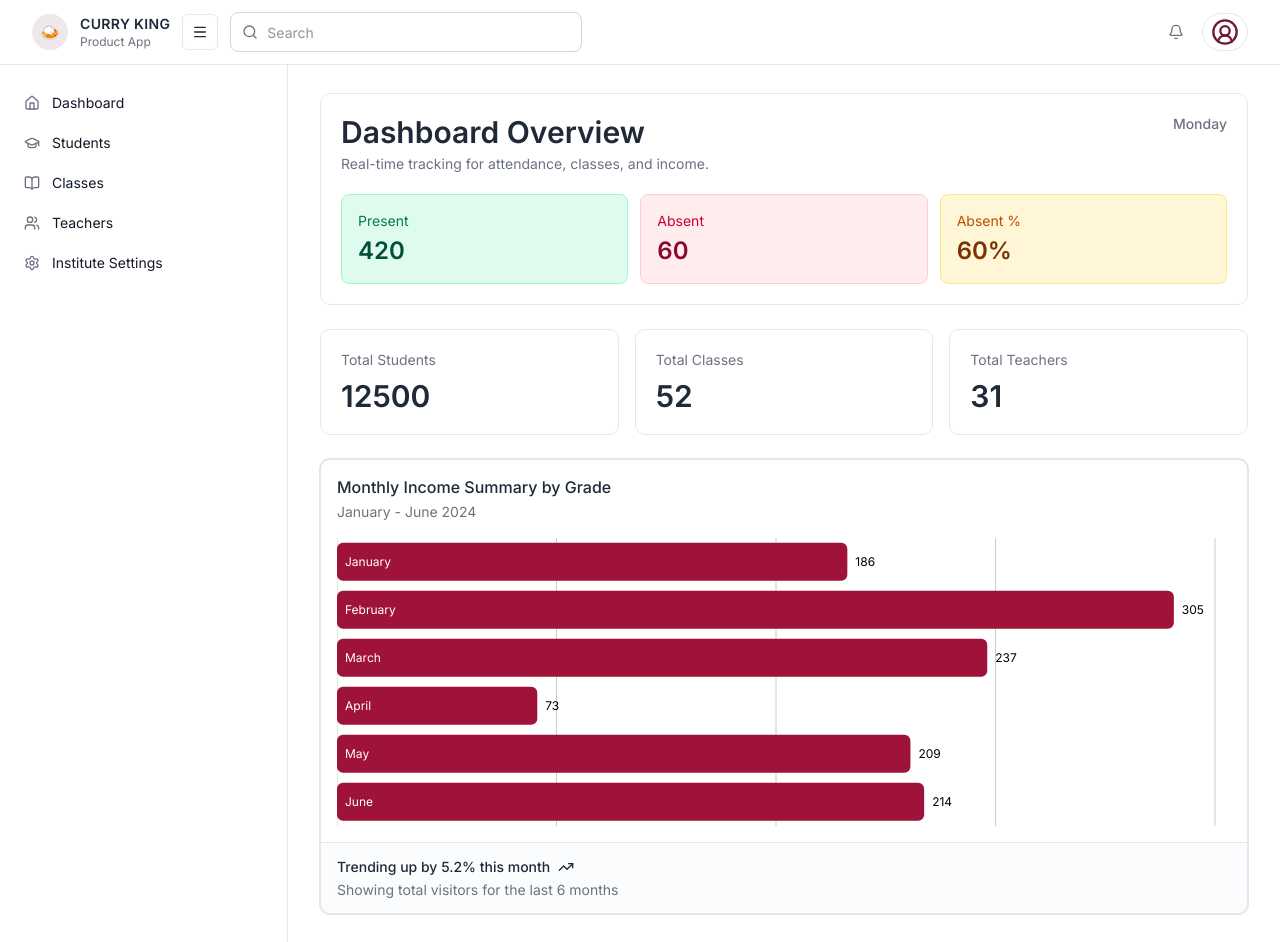
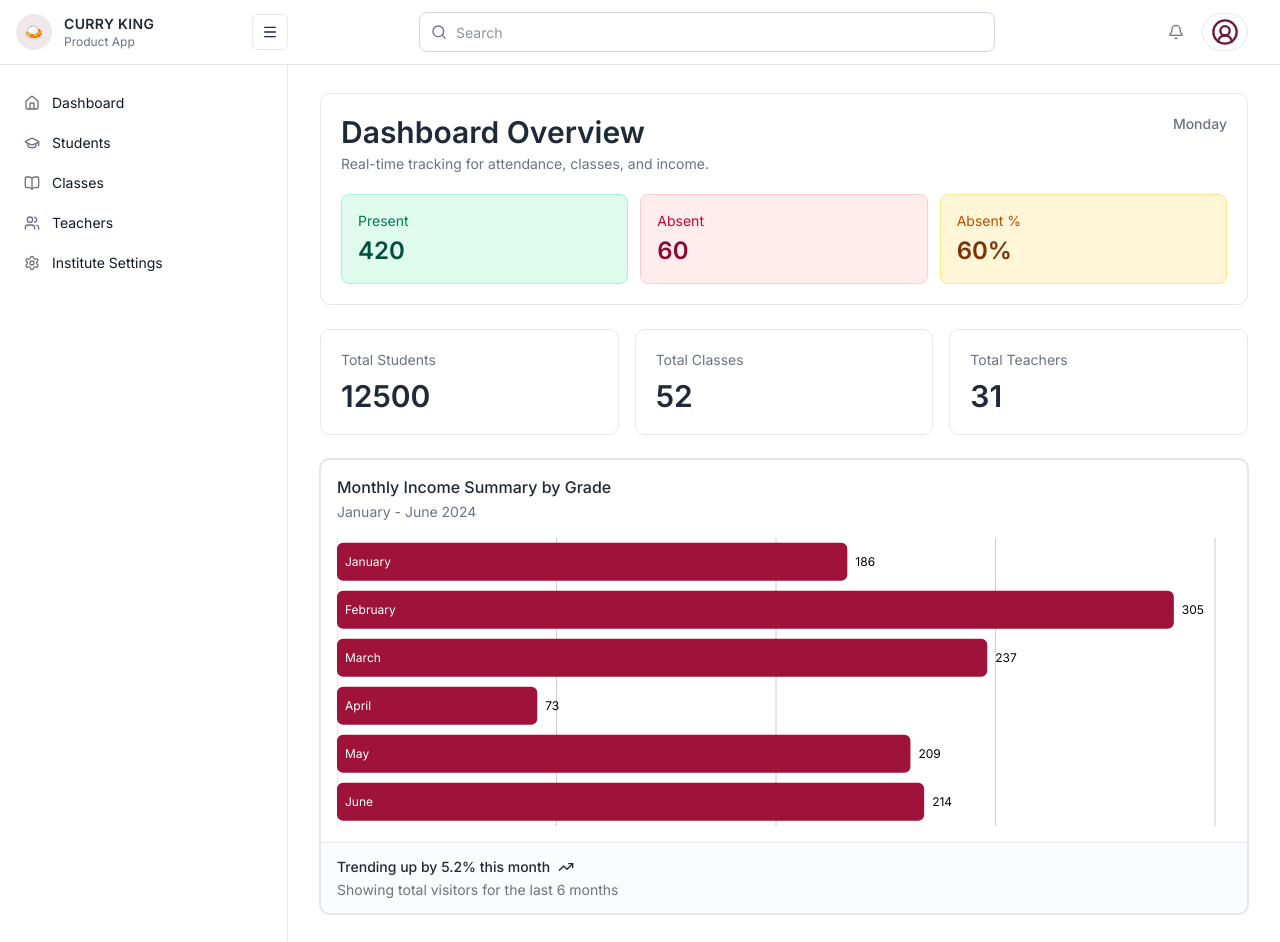
Before and after one commit to TharakaJayz/student-management-ui, a Next.js app: page /dashboard in a window 1280 px wide. Built offline with nearby package versions, Linux system fonts and the light colour scheme.

Commit message:
format dashboard layout

```diff
--- a/app/(dashboard)/layout.tsx
+++ b/app/(dashboard)/layout.tsx
@@ -1,18 +1,9 @@
 "use client"
 
-import Link from "next/link"
 import { useState } from "react"
-import {
-  Bell,
-  BookOpen,
-  GraduationCap,
-  Home,
-  Menu,
-  Search,
-  Settings,
-  Users,
-  UserCircle2,
-} from "lucide-react"
+import { BookOpen, GraduationCap, Home, Settings, Users } from "lucide-react"
+import LeftSidebar from "@/app/common/layout/LeftSidebar"
+import TopBar from "@/app/common/layout/TopBar"
 
 const primaryNav = [
   { title: "Dashboard", icon: Home, href: "/dashboard" },
@@ -31,76 +22,14 @@ export default function DashboardLayout({
 
   return (
     <div className="min-h-screen bg-background text-card-foreground">
-      <header className="sticky top-0 z-20 border-b border-border bg-topbar text-topbar-foreground">
-        <div className="flex h-16 items-center justify-between gap-4 px-4 md:px-8">
-          <div className="flex items-center gap-3">
-            <div className="size-9 shrink-0 rounded-full bg-primary/10 text-center leading-9">
-              🍛
-            </div>
-            <div>
-              <p className="text-sm font-semibold tracking-wide">CURRY KING</p>
-              <p className="text-xs text-muted-foreground">Product App</p>
-            </div>
-            <button
-              type="button"
-              className="inline-flex size-9 shrink-0 items-center justify-center rounded-md border border-border bg-card text-card-foreground"
-              aria-label="Toggle navigation"
-              onClick={() => setIsSidebarOpen((prev) => !prev)}
-            >
-              <Menu className="size-4" />
-            </button>
-            <div className="relative w-68 max-w-full sm:w-88">
-              <Search className="pointer-events-none absolute left-3 top-1/2 size-4 -translate-y-1/2 text-muted-foreground" />
-              <input
-                type="search"
-                placeholder="Search"
-                className="h-10 w-full rounded-lg border border-input bg-card pl-9 pr-3 text-sm outline-none ring-offset-background transition focus-visible:ring-2 focus-visible:ring-ring"
-              />
-            </div>
-          </div>
-
-          <div className="flex items-center gap-2">
-            <button
-              type="button"
-              className="inline-flex size-9 items-center justify-center rounded-md text-muted-foreground hover:bg-muted"
-              aria-label="Notifications"
-            >
-              <Bell className="size-4" />
-            </button>
-            <button
-              type="button"
-              className="inline-flex items-center gap-2 rounded-full border border-border bg-card px-2 py-1"
-              aria-label="Profile"
-            >
-              <UserCircle2 className="size-7 text-primary" />
-            </button>
-          </div>
-        </div>
-      </header>
+      <TopBar onToggleSidebar={() => setIsSidebarOpen((prev) => !prev)} />
 
       <div className="flex">
-        <aside
-          className={`flex min-h-[calc(100vh-4rem)] shrink-0 flex-col border-r border-sidebar-border bg-sidebar text-sidebar-foreground transition-[width] duration-200 ${
-            isSidebarOpen ? "w-72" : "w-16"
-          }`}
-        >
-          <nav className="flex-1 overflow-y-auto px-3 py-5">
-            <div className="space-y-1">
-              {primaryNav.map((item) => (
-                <Link
-                  key={item.title}
-                href={item.href}
-                  className={`flex rounded-md px-3 py-2 text-sm text-sidebar-foreground transition-colors hover:bg-sidebar-accent hover:text-sidebar-accent-foreground ${
-                    isSidebarOpen ? "items-center gap-3" : "items-center justify-center"
-                  }`}
-                >
-                  <item.icon className="size-4 shrink-0 text-muted-foreground" />
-                  {isSidebarOpen ? <span>{item.title}</span> : null}
-                </Link>
-              ))}
-            </div>
-          </nav>
-        </aside>
+        <LeftSidebar
+          isSidebarOpen={isSidebarOpen}
+          navItems={primaryNav}
+          onToggleSidebar={() => !isSidebarOpen ? setIsSidebarOpen((prev) => !prev) : null}
+        />
 
         <main className="min-w-0 flex-1 px-4 py-5 md:px-8 md:py-7">{children}</main>
       </div>
--- /dev/null
+++ b/app/common/layout/LeftSidebar.tsx
@@ -0,0 +1,48 @@
+import Link from "next/link"
+import type { LucideIcon } from "lucide-react"
+
+type NavItem = {
+  title: string
+  href: string
+  icon: LucideIcon
+}
+
+type LeftSidebarProps = {
+  isSidebarOpen: boolean
+  navItems: NavItem[]
+  onToggleSidebar: () => void
+}
+
+const LeftSidebar = ({
+  isSidebarOpen,
+  navItems,
+  onToggleSidebar,
+}: LeftSidebarProps) => {
+  return (
+    <aside
+      className={`flex min-h-[calc(100vh-4rem)] shrink-0 flex-col border-r border-sidebar-border bg-sidebar text-sidebar-foreground transition-[width] duration-200 ${
+        isSidebarOpen ? "w-72" : "w-16"
+      }`}
+    >
+      <nav className="flex-1 overflow-y-auto px-3 py-5">
+        <div className="space-y-1">
+          {navItems.map((item) => (
+            <Link
+              key={item.title}
+              href={item.href}
+              onClick={onToggleSidebar}
+              className={`flex rounded-md px-3 py-2 text-sm text-sidebar-foreground transition-colors hover:bg-sidebar-accent hover:text-sidebar-accent-foreground ${
+                isSidebarOpen ? "items-center gap-3" : "items-center justify-center"
+              }`}
+            >
+              <item.icon className="size-4 shrink-0 text-muted-foreground" />
+              {isSidebarOpen ? item.title : null}
+            </Link>
+          ))}
+        </div>
+      </nav>
+    </aside>
+  )
+}
+
+export default LeftSidebar
--- /dev/null
+++ b/app/common/layout/TopBar.tsx
@@ -0,0 +1,63 @@
+import { Bell, Menu, Search, UserCircle2 } from "lucide-react"
+
+type TopBarProps = {
+  onToggleSidebar: () => void
+}
+
+const TopBar = ({ onToggleSidebar }: TopBarProps) => {
+  return (
+    <header className="sticky top-0 z-20 border-b border-border bg-topbar text-topbar-foreground">
+      <div className="flex h-16 items-center">
+        <div className="flex h-full w-72 shrink-0 items-center justify-between pl-4">
+          <div className="flex items-center gap-3">
+            <div className="size-9 shrink-0 rounded-full bg-primary/10 text-center leading-9">
+              🍛
+            </div>
+            <div>
+              <p className="text-sm font-semibold tracking-wide">CURRY KING</p>
+              <p className="text-xs text-muted-foreground">Product App</p>
+            </div>
+          </div>
+          <button
+            type="button"
+            className="inline-flex size-9 shrink-0 items-center justify-center rounded-md border border-border bg-card text-card-foreground hover:cursor-pointer"
+            aria-label="Toggle navigation"
+            onClick={onToggleSidebar}
+          >
+            <Menu className="size-4 " />
+          </button>
+        </div>
+
+        <div className="flex min-w-0 flex-1 items-center justify-center px-4">
+          <div className="relative w-full max-w-xl">
+            <Search className="pointer-events-none absolute left-3 top-1/2 size-4 -translate-y-1/2 text-muted-foreground" />
+            <input
+              type="search"
+              placeholder="Search"
+              className="h-10 w-full rounded-lg border border-input bg-card pl-9 pr-3 text-sm outline-none ring-offset-background transition focus-visible:ring-2 focus-visible:ring-ring"
+            />
+          </div>
+        </div>
+
+        <div className="flex items-center gap-2 px-4 md:px-8">
+          <button
+            type="button"
+            className="inline-flex size-9 items-center justify-center rounded-md text-muted-foreground hover:bg-muted"
+            aria-label="Notifications"
+          >
+            <Bell className="size-4" />
+          </button>
+          <button
+            type="button"
+            className="inline-flex items-center gap-2 rounded-full border border-border bg-card px-2 py-1"
+            aria-label="Profile"
+          >
+            <UserCircle2 className="size-7 text-primary" />
+          </button>
+        </div>
+      </div>
+    </header>
+  )
+}
+
+export default TopBar
```
